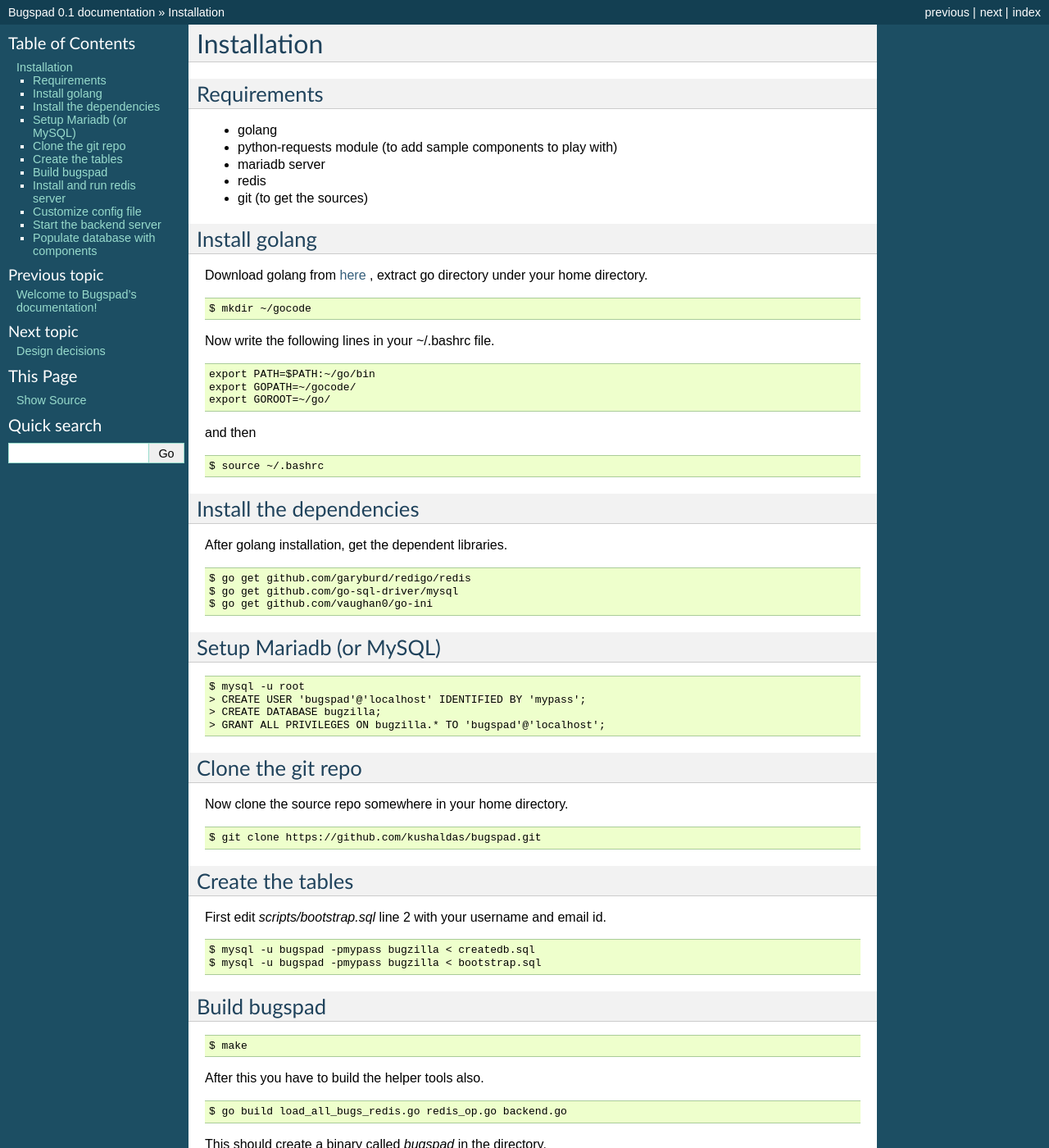
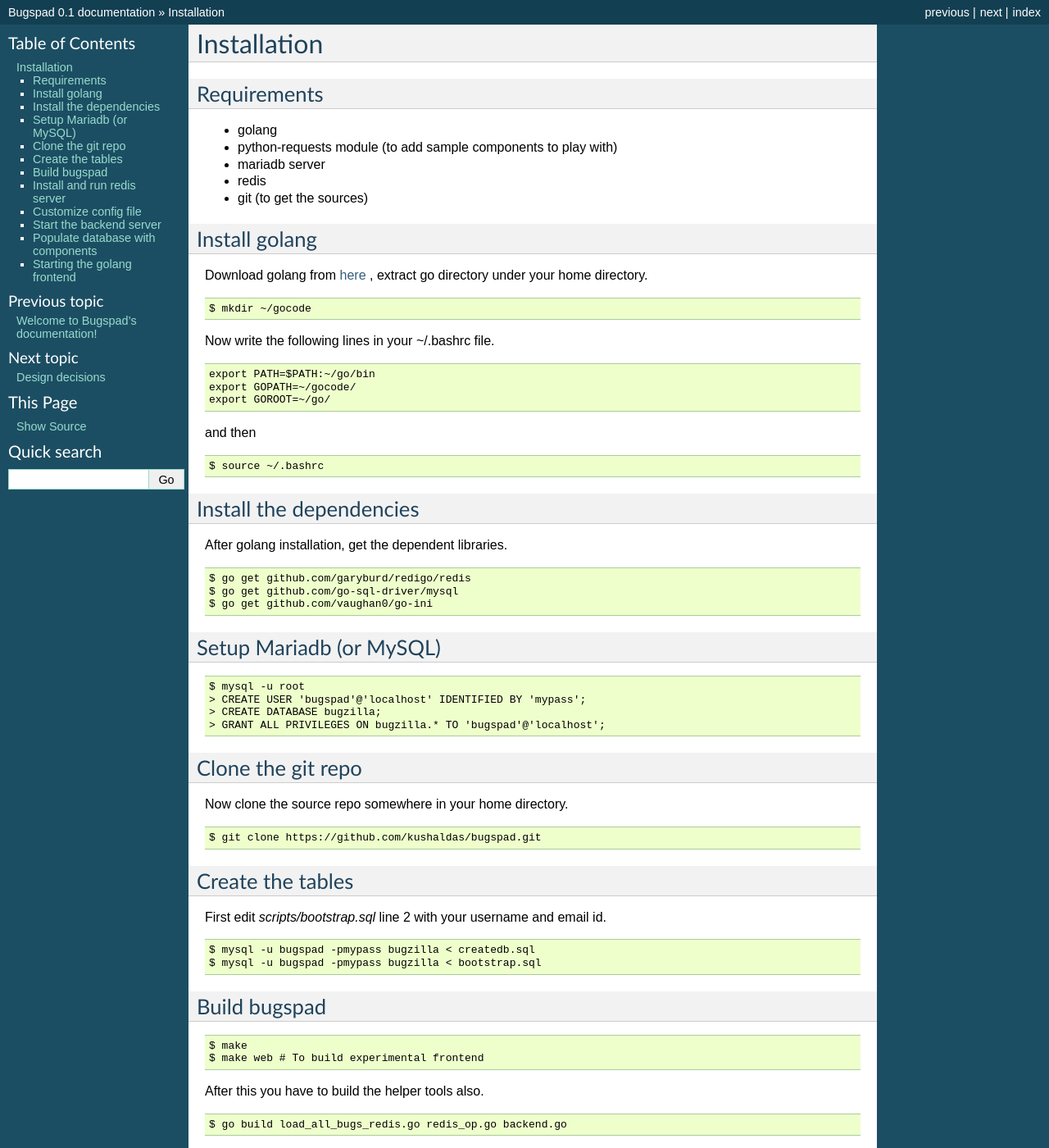
Before and after one commit to kushaldas/bugspad, a Sphinx documentation site: the page built from docs/install.rst, in a window 1280 px wide and 1400 px high. Shown: the whole window at 82% size. Built offline with Sphinx 7.4.7, drawn with Linux system fonts in a browser that asks for light colours; some of the changed text lies outside the part shown.

Commit message:
Updated documentation on experimental golang based frontend.

```diff
--- a/docs/install.rst
+++ b/docs/install.rst
@@ -73,6 +73,7 @@
 ::
 
 	$ make
+	$ make web # To build experimental frontend
 
 After this you have to build the helper tools also.
 ::
@@ -124,3 +125,10 @@
 ::
 
 	$ python addcomponents.py
+
+
+Starting the golang frontend
+-----------------------------
+::
+
+	$ ./web4
```
